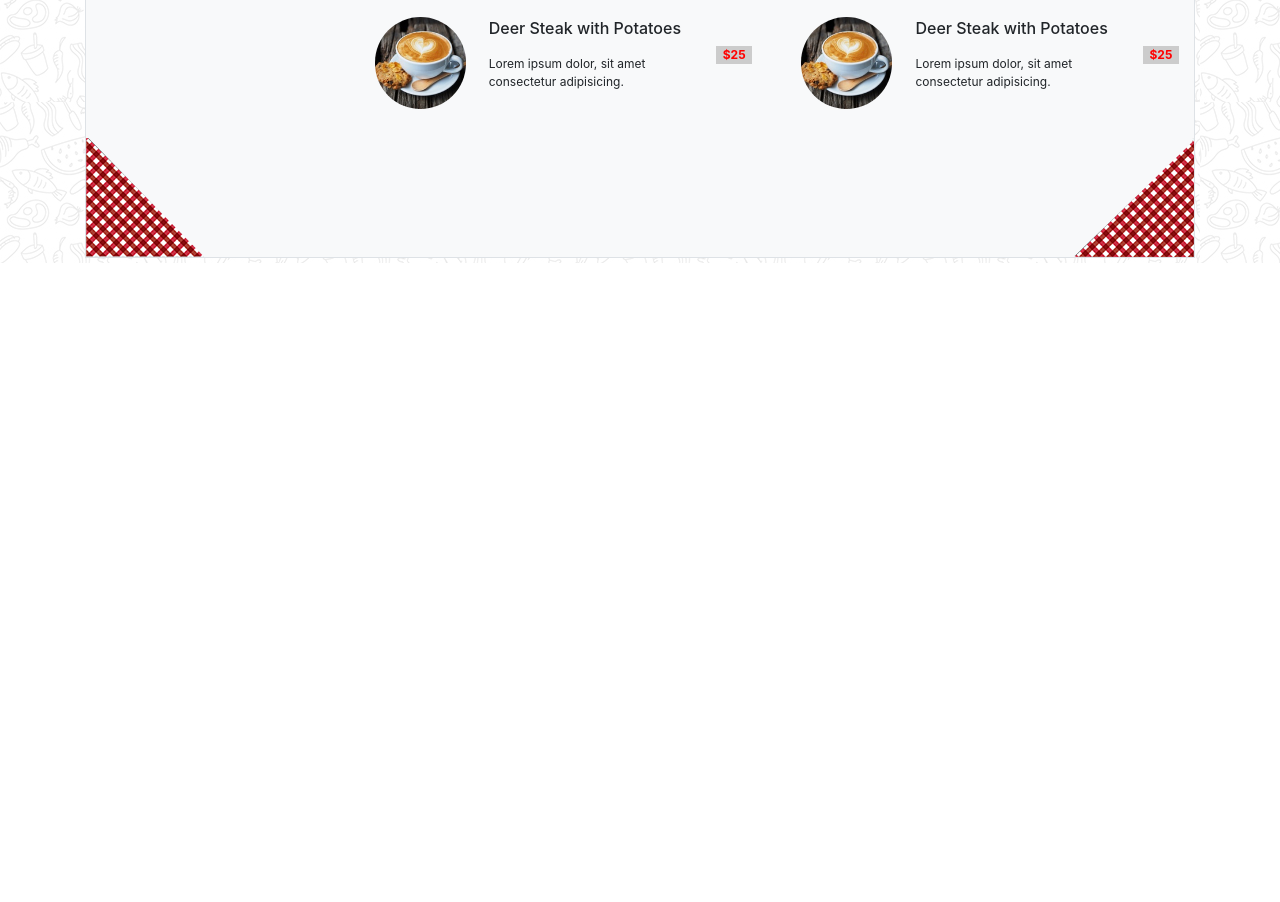
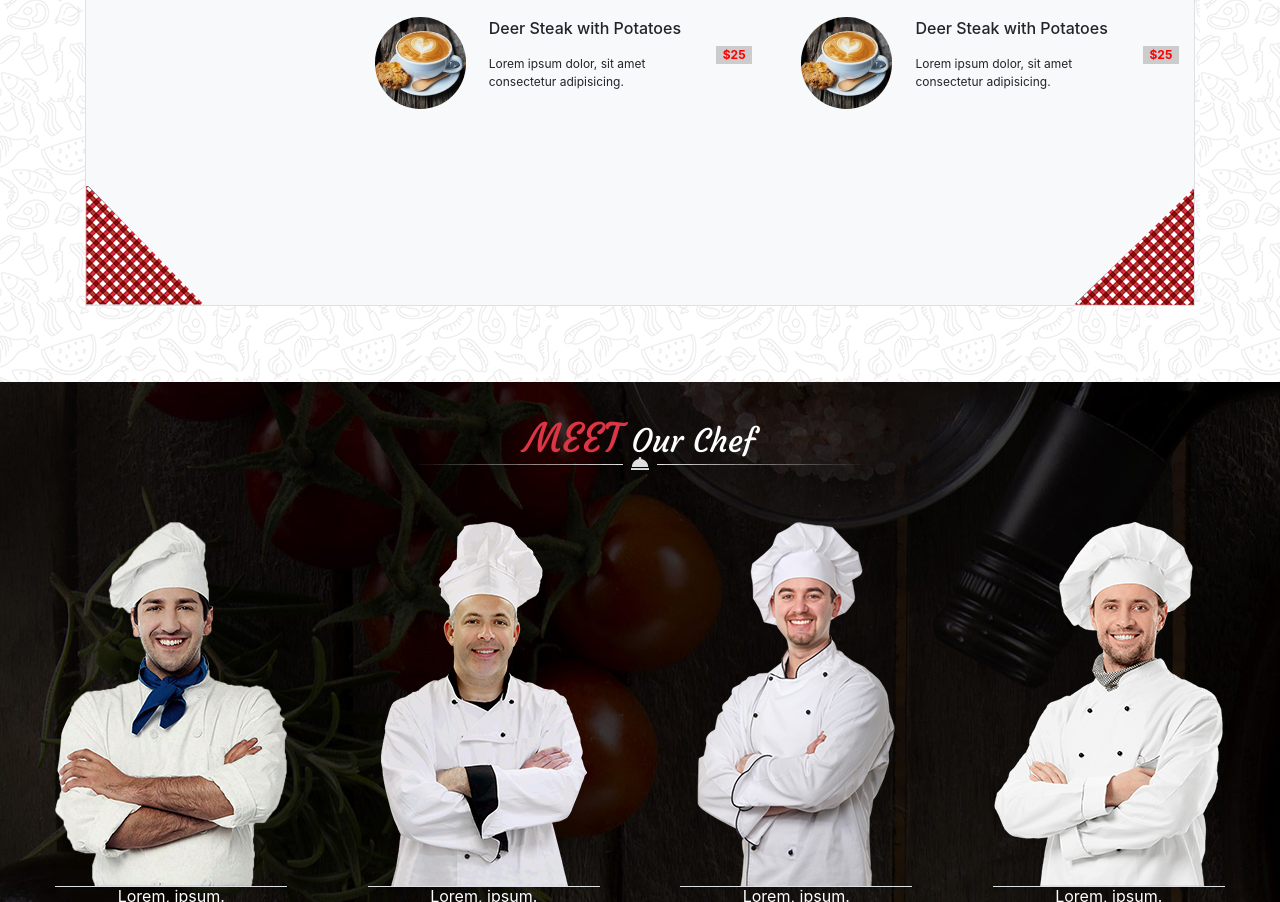
Before and after one commit to dawiteu/coding_16_site_chef, a website: page index.html in a window 1280 px wide. Shown: the part 1898-2800 px from the top of the page. Before the commit the page ends 2161 px from the top, so only its background shows below. Drawn offline with nearby package versions, Linux system fonts and the light colour scheme.

Commit message:
chefs list responsive ok

```diff
--- a/index.html
+++ b/index.html
@@ -21,7 +21,7 @@
 
             <div class="collapse navbar-collapse mx-auto" id="navbarNavDropdown">
 
-            <div class="container-fluid w-75">
+            <div class="container-fluid w-100">
 
                 <div class="row w-100 align-items-center mx-auto">
 
@@ -133,13 +133,13 @@
     <section id="contwhiteone" class="mt-5 container ">
         <div class="triangles w-100 border bg-light text-center ">
 
-            <h2 class="title-text font-cour h2 text-black mx-auto my-3"><span class="text-uppercase h1 text-danger">Our</span> Story</h2>
+            <h2 class="title-text font-cour h2 text-capitalize text-black mx-auto my-3"><span class="text-uppercase h1 text-danger">Our</span> Story</h2>
 
             <p class="mx-auto my-5 w50">Lorem ipsum dolor sit amet consectetur adipisicing elit. Sit reprehenderit vero temporibus maiores quia ut placeat illo et necessitatibus dolor harum, repudiandae velit nisi aut ab, voluptates vitae culpa? Debitis, excepturi. Animi eveniet maxime rerum officiis eligendi aperiam vel inventore minima quae assumenda maiores, repudiandae doloremque. Omnis ex consequatur et!</p>
 
-            <h2 class="title-text font-cour h2 text-black mx-auto my-3 "><span class="text-uppercase h1 text-danger">Our</span> Menu list</h2>
+            <h2 class="title-text font-cour h2 text-black text-capitalize mx-auto my-3 "><span class="text-uppercase h1 text-danger">Our</span> Menu list</h2>
 
-            <div class="row pb-5">
+            <div class="row pb-5 mb-5">
                 <div class="col-lg-3 col-md-12">
                   <div class="list-group mb-5" id="list-tab" role="tablist">
 
@@ -484,7 +484,7 @@
                                 <div class="row m-0 p-0 align-items-center">
 
                                     <div class="col-3 p-1">
-                                        <img src="public/images/menu_image_3.jpg" alt="img 4 " class="img-fluid rounded-circle" />
+                                        <img src="./public/images/menu_image_3.jpg" alt="img 4 " class="img-fluid rounded-circle" />
                                     </div>
 
                                     <div class="col-7">
@@ -513,7 +513,7 @@
                                     </div>
 
                                     <div class="col-3 p-1 order-3 order-lg-1">
-                                        <img src="public/images/menu_image_2.jpg" alt=" Img 2 "class="img-fluid rounded-circle" />
+                                        <img src="./public/images/menu_image_2.jpg" alt=" Img 2 "class="img-fluid rounded-circle" />
                                     </div>
 
                                 </div>
@@ -543,8 +543,31 @@
 
         </div>
 
+    <!-- fin section 1 # les menus etc -->
     </section>
 
+    <section id="meetchefs" class="container-fluid">
+        <h2 class="title-text text-center font-cour h2 text-black mx-auto text-capitalize py-3 my-3"><span class="text-uppercase h1 text-danger">meet</span> our chef</h2>
+
+        <div class="row mx-0 my-3 px-0 py-5 text-center">
+            <div class="col-lg-3 col-md-6 px-2 ">
+                <img src="./public/images/chef1.png" alt="Chef n1" class="border-bottom" />
+                <h5 class="h6 font-weight-normal">Lorem, ipsum.</h5>
+            </div>
+            <div class="col-lg-3  col-md-6 px-2 ">
+                <img src="./public/images/chef2.png" alt="Chef n2" class="border-bottom" />
+                <h5 class="h6 font-weight-normal">Lorem, ipsum.</h5>
+            </div>
+            <div class="col-lg-3  col-md-6 px-2 ">
+                <img src="./public/images/chef3.png" alt="Chef n3" class="border-bottom" />
+                <h5 class="h6 font-weight-normal">Lorem, ipsum.</h5>
+            </div>
+            <div class="col-lg-3  col-md-6 px-2">
+                <img src="./public/images/chef4.png" alt="Chef n4" class="border-bottom" />
+                <h5 class="h6 font-weight-normal">Lorem, ipsum.</h5>
+            </div>
+        </div>
+    </section>
 
 
 
--- a/src/sass/_modules/_sections.scss
+++ b/src/sass/_modules/_sections.scss
@@ -29,11 +29,21 @@
 }
 
 .title-text{
-    width:50%;
+    min-width:50%;
     height:60px;
-    background-image: url("../images/decoration_line.png");
-    background-position:center bottom;
-    background-repeat:no-repeat;
+    position:relative;
+    &::after{
+        width:100%;
+        height:60px;
+        content:"";
+        position:absolute;
+        top:20%;
+        left:50%;
+        transform: translateX(-50%);
+        background-image: url("../images/decoration_line.png");
+        background-position:center bottom;
+        background-repeat:no-repeat;
+    }
 }
 
 section#contwhiteone{
@@ -125,5 +135,17 @@ section#contwhiteone{
         }
 
     }
+}// end section contwhiteone (menu);
+section#meetchefs{
+    width:100%;
+    min-height:50vh;
+    max-height:100vh;
+    background-image: url("../images/team_background.jpg");
+    color:white;
+    margin-top:6%;
+    background-position:fixed;
+    overflow-y:scroll;
 }
-// end section contwhiteone (menu);
+section#meetchefs::-webkit-scrollbar{
+    display:none;
+}
```
Also changed, not shown: public/css/app.css.
